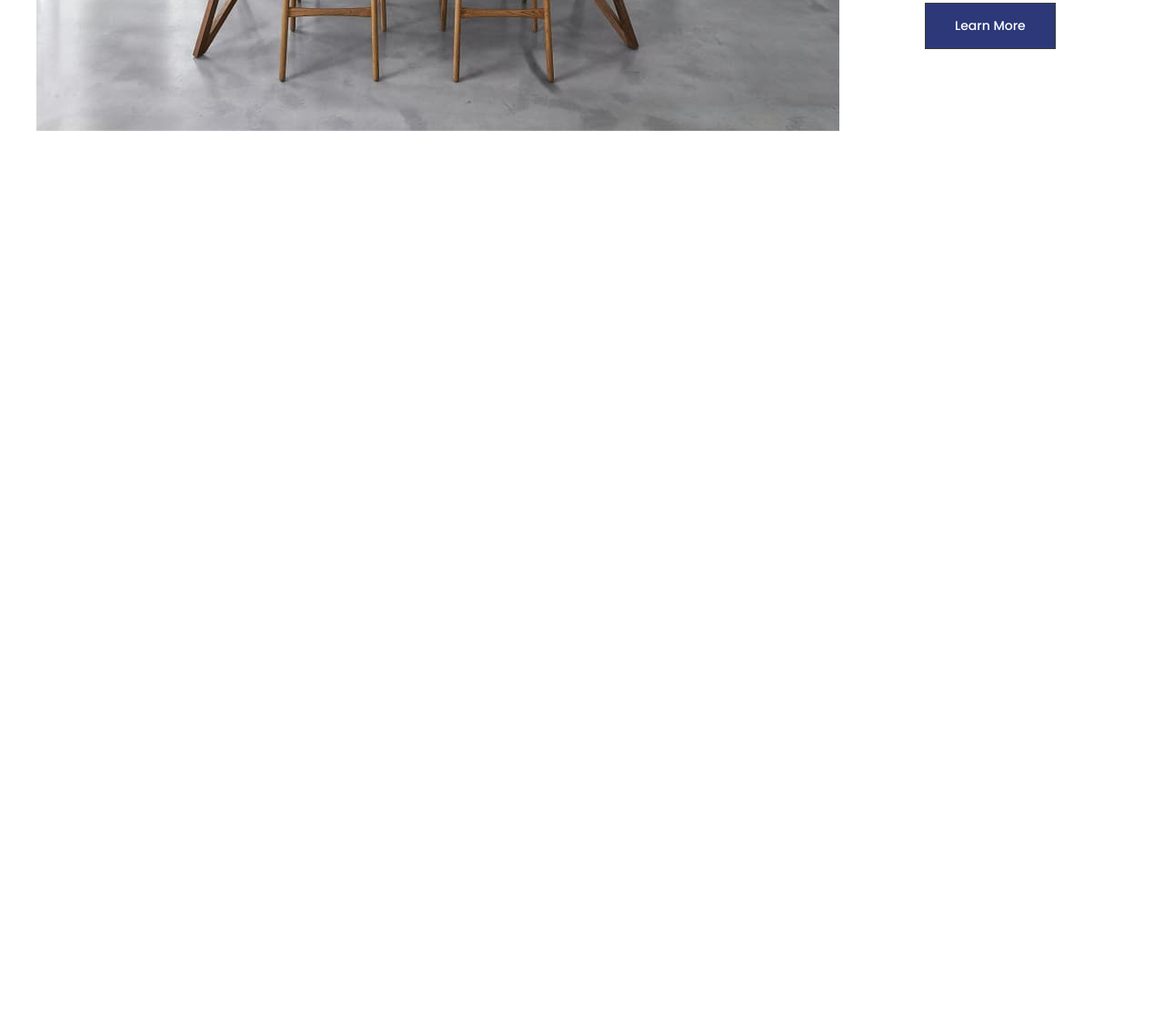
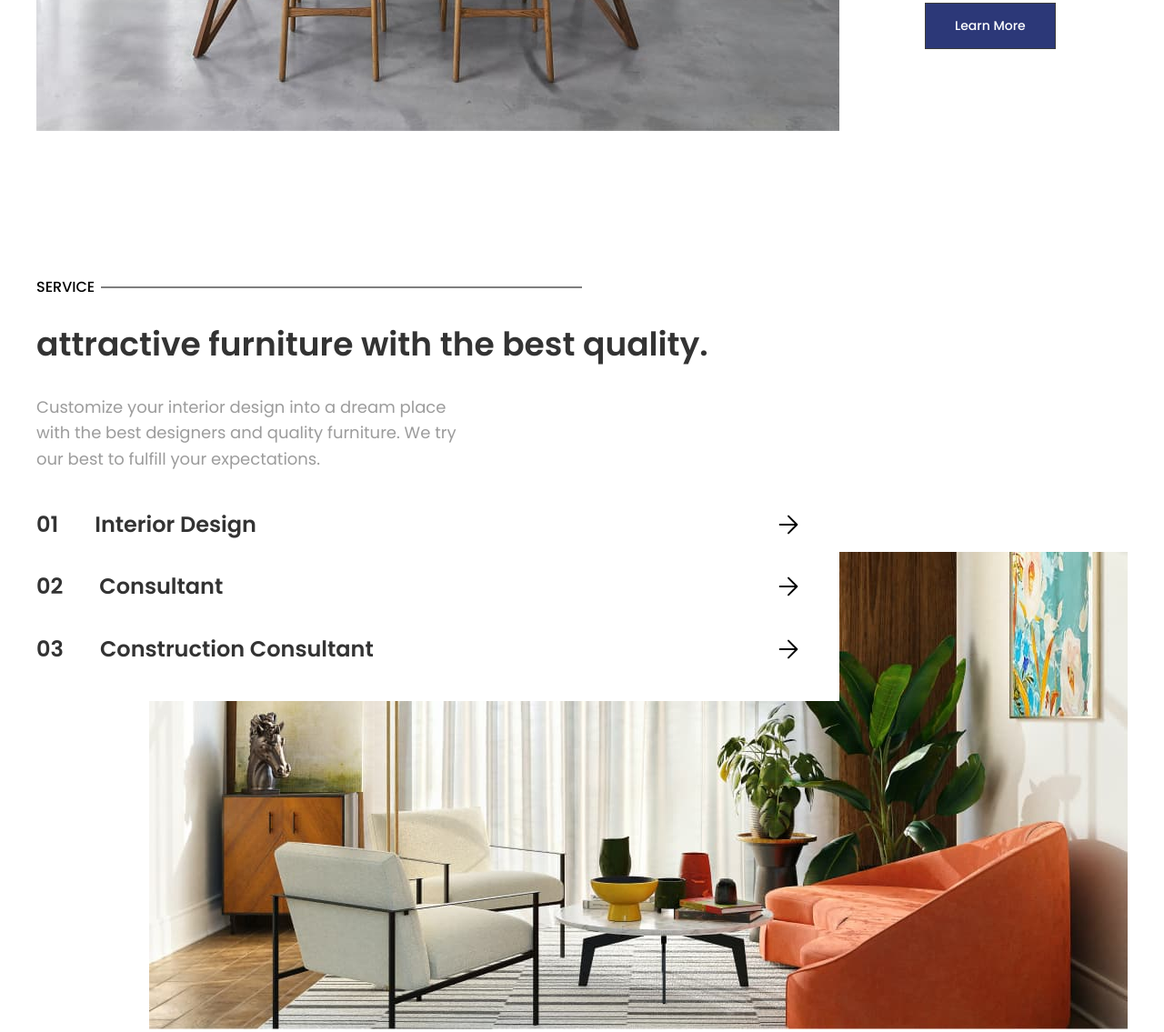
Before and after one commit to DaniilPesotskyi/dananz, a plain HTML site: page index.html in a window 1280 px wide. Shown: the part 1907-3042 px from the top of the page at 91% size. Before the commit the page ends 2211 px from the top, so only its background shows below. Drawn offline with Linux system fonts and the light colour scheme.

Commit message:
section service markup

```diff
--- a/index.html
+++ b/index.html
@@ -83,6 +83,45 @@
                 </div>
             </div>
         </section>
+        <section class="section">
+            <div class="container">
+                <h2 class="service__title">SERVICE</h2>
+                <p class="service__subtitle">attractive furniture with the best quality.</p>
+                <p class="service__text">
+                    Customize your interior design into a dream place with the best designers and quality furniture. We try our best to fulfill your expectations.
+                </p>
+                <ul class="service__list">
+                    <li class="service__item">
+                        <span class="service__number">01</span><span class="service__name">Interior Design</span>
+                        <a href="" class="service__link">
+                            <svg class="service__icon" width="32" height="32">
+                                <use href="./images/icons/icons.svg#icon-arrow-link"></use>
+                            </svg>
+                        </a>
+                    </li>
+                    <li class="service__item">
+                        <span class="service__number">02</span><span class="service__name">Consultant</span>
+                        <a href="" class="service__link">
+                            <svg class="service__icon" width="32" height="32">
+                                <use href="./images/icons/icons.svg#icon-arrow-link"></use>
+                            </svg>
+                        </a>
+                    </li>
+                    <li class="service__item">
+                        <span class="service__number">03</span><span class="service__name">Construction Consultant</span>
+                        <a href="" class="service__link">
+                            <svg class="service__icon" width="32" height="32">
+                                <use href="./images/icons/icons.svg#icon-arrow-link"></use>
+                            </svg>
+                        </a>
+                    </li>
+                </ul>
+                <picture>
+                    <source srcset="./images/home/guestroom.jpg 1x, ./images/home/guestroom@2x.jpg 2x">
+                    <img class="service__img" src="./images/home/guestroom.jpg" alt="guestroom" width="1076" height="525">
+                </picture>
+            </div>
+        </section>
     </main>
     <footer>
 
--- a/sass/components/home/_service.scss
+++ b/sass/components/home/_service.scss
@@ -0,0 +1,95 @@
+.service__title {
+    position: relative;
+
+    margin-bottom: 20px;
+
+    font-weight: 500;
+    font-size: 16px;
+    line-height: 1.5;
+    color: $clr-grayscale-black;
+
+    &::after {
+        content: "";
+
+        position: absolute;
+        top: 50%;
+        left: 71px;
+
+        width: 529px;
+        height: 1px;
+
+        background-color: $clr-grayscale-black;
+        transform: translateY(-50%);
+    }
+}
+
+.service__subtitle {
+    margin-bottom: 24px;
+
+    font-weight: 600;
+    font-size: 36px;
+    line-height: 1.7;
+    color: $clr-grayscale-50;
+}
+
+.service__text {
+    width: 471px;
+    margin-bottom: 40px;
+
+    font-size: 18px;
+    line-height: 1.6;
+    color: $clr-grayscale-10;
+}
+
+.service__list {
+    width: 883px;
+    padding-right: 40px;
+    padding-bottom: 40px;
+    background-color: $clr-white;
+}
+
+.service__item {
+    display: flex;
+    align-items: center;
+
+    &:not(:last-child) {
+        margin-bottom: 35px;
+    }
+}
+
+.service__number {
+    font-weight: 600;
+    font-size: 24px;
+    line-height: 1.4;
+    color: $clr-grayscale-50;
+}
+
+.service__name {
+    margin-left: 40px;
+
+    font-weight: 600;
+    font-size: 24px;
+    line-height: 1.4;
+    color: $clr-grayscale-50;
+}
+
+.service__link {
+    display: flex;
+    justify-content: center;
+    align-items: center;
+
+    margin-left: auto;
+}
+
+.service__icon {
+    stroke: $clr-grayscale-black;
+    fill: transparent;
+}
+
+.service__img {
+    position: relative;
+    margin-left: auto;
+    margin-top: -164px;
+
+    z-index: -2;
+}
```
Also changed, not shown: css/main.css, css/main.min.css, 2 other files.
